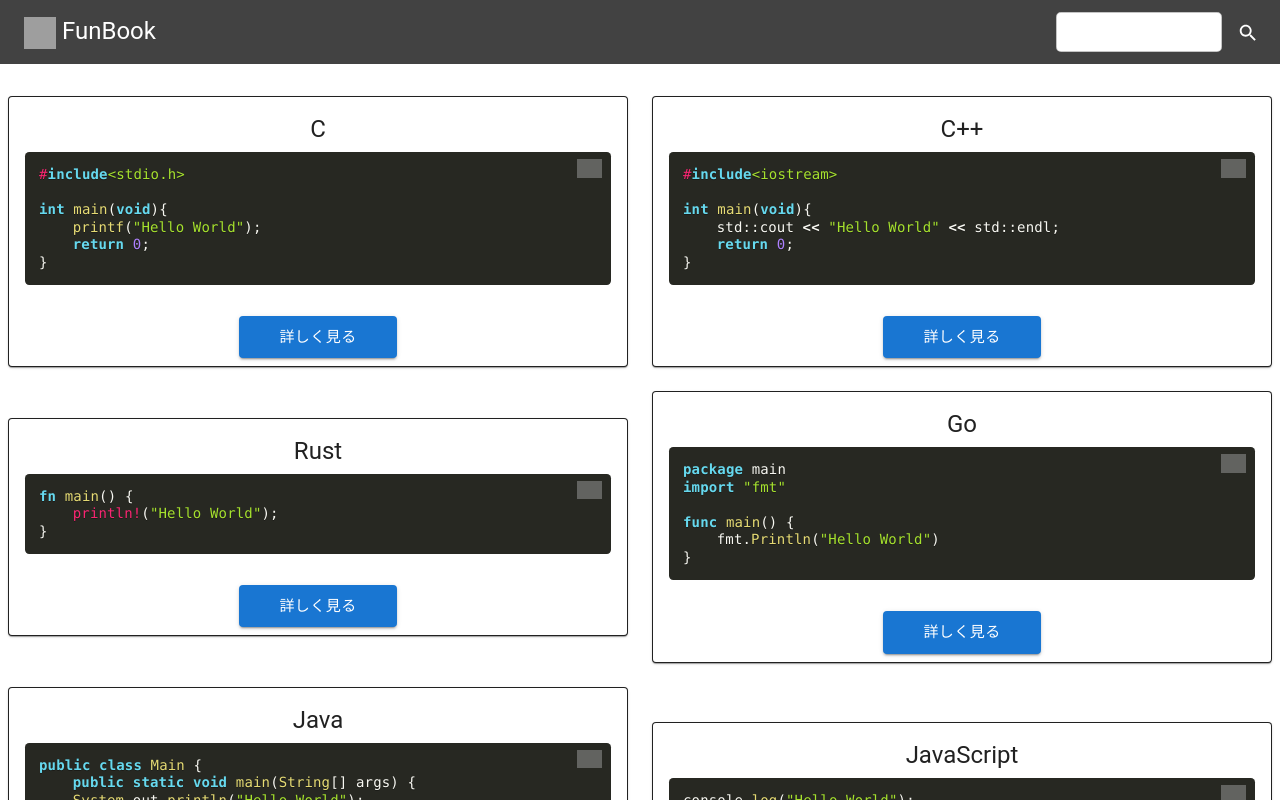
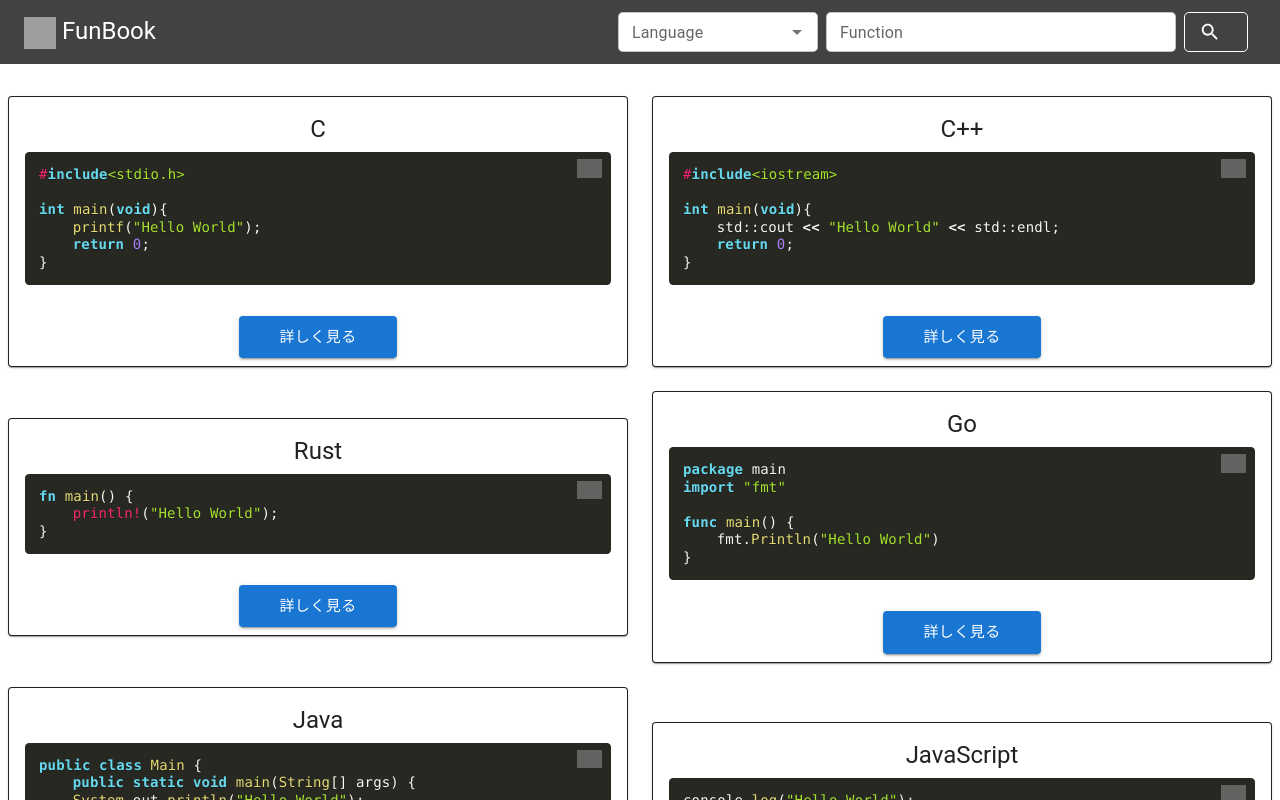
Before and after one commit to yashikota/funbook, a React (Vite) app: page / in a window 1280 px wide. Shown: the top 800 px of the page. Built offline with nearby package versions, Linux system fonts and the light colour scheme; grey boxes are pictures that could not be loaded.

Commit message:
add modal add search

```diff
--- a/src/App.tsx
+++ b/src/App.tsx
@@ -21,45 +21,45 @@ export default function App() {
                 justifyContent="center">
                 <Grid item xs={12} sm={6}>
                     <MediaCard
-                        title="C"
+                        language="C"
                         code={'#include<stdio.h>\n\nint main(void){\n\tprintf("Hello World");\n\treturn 0;\n}'}
-                        url="#" />
+                        />
                 </Grid>
                 <Grid item xs={12} sm={6}>
                     <MediaCard
-                        title="C++"
+                        language="C++"
                         code={'#include<iostream>\n\nint main(void){\n\tstd::cout << "Hello World" << std::endl;\n\treturn 0;\n}'}
-                        url="#" />
+                        />
                 </Grid>
                 <Grid item xs={12} sm={6}>
                     <MediaCard
-                        title="Rust"
+                        language="Rust"
                         code={'fn main() {\n\tprintln!("Hello World");\n}'}
-                        url="#" />
+                        />
                 </Grid>
                 <Grid item xs={12} sm={6}>
                     <MediaCard
-                        title="Go"
+                        language="Go"
                         code={'package main\nimport "fmt"\n\nfunc main() {\n\tfmt.Println("Hello World")\n}'}
-                        url="#" />
+                        />
                 </Grid>
                 <Grid item xs={12} sm={6}>
                     <MediaCard
-                        title="Java"
+                        language="Java"
                         code={'public class Main {\n\tpublic static void main(String[] args) {\n\tSystem.out.println("Hello World");\n\t}\n}'}
-                        url="#" />
+                        />
                 </Grid>
                 <Grid item xs={12} sm={6}>
                     <MediaCard
-                        title="JavaScript"
+                        language="JavaScript"
                         code={'console.log("Hello World");'}
-                        url="#" />
+                        />
                 </Grid>
                 <Grid item xs={12} sm={6}>
                     <MediaCard
-                        title="Python"
+                        language="Python"
                         code={'print("Hello World")'}
-                        url="#" />
+                        />
                 </Grid>
             </Grid>
         </>
--- a/src/components/Card.tsx
+++ b/src/components/Card.tsx
@@ -1,5 +1,4 @@
-import React from "react";
-import { useEffect } from "react";
+import { useEffect, useState } from "react";
 
 // UIライブラリ
 import Card from "@mui/material/Card";
@@ -7,11 +6,13 @@ import CardActions from "@mui/material/CardActions";
 import CardContent from "@mui/material/CardContent";
 import Button from "@mui/material/Button";
 import Typography from "@mui/material/Typography";
-import { Snackbar } from "@mui/material";
+import { Box, Modal, Snackbar } from "@mui/material";
 
 // シンタックスハイライト用
 import Prism from "prismjs";
 import "prismjs/themes/prism-okaidia.css";
+// import "prismjs/plugins/line-numbers/prism-line-numbers.js"
+// import "prismjs/plugins/line-numbers/prism-line-numbers.css"
 import "prismjs/components/prism-javascript";
 import "prismjs/components/prism-python";
 import "prismjs/components/prism-java";
@@ -21,11 +22,14 @@ import "prismjs/components/prism-c";
 import "prismjs/components/prism-cpp";
 
 // カードコンポーネント
-export const MediaCard = (props: { title: string; code: string; url: string; }) => {
-    const { title, code, url } = props;
+export const MediaCard = (props: { language: string; code: string; }) => {
+    const { language, code } = props;
 
     // コピー通知
-    const [open, setOpen] = React.useState(false);
+    const [copyOpen, setCopyOpen] = useState(false);
+
+    // モーダル
+    const [modalOpen, setModalOpen] = useState(false);
 
     // Prismの初期化
     useEffect(() => {
@@ -35,20 +39,36 @@ export const MediaCard = (props: { title: string; code: string; url: string; })
     // コードをクリップボードにコピー
     const handleCopyClick = () => {
         navigator.clipboard.writeText(code);
-        setOpen(true);
+        setCopyOpen(true);
     };
 
     // コピー通知を閉じる
-    const handleClose = () => {
-        setOpen(false);
+    const handleCopyClose = () => {
+        setCopyOpen(false);
     };
 
     // 言語名を取得
     const getLanguage = () => {
-        if (title === "C++") {
+        if (language === "C++") {
             return "cpp";
         }
-        return title.toLowerCase();
+        return language.toLowerCase();
+    };
+
+    const handleModalOpen = () => setModalOpen(true);
+    const handleModalClose = () => setModalOpen(false);
+
+    const style = {
+        // eslint-disable-next-line @typescript-eslint/prefer-as-const
+        position: 'absolute' as 'absolute',
+        top: '50%',
+        left: '50%',
+        transform: 'translate(-50%, -50%)',
+        width: 400,
+        bgcolor: 'background.paper',
+        border: '2px solid #000',
+        boxShadow: 24,
+        p: 4,
     };
 
     return (
@@ -56,7 +76,7 @@ export const MediaCard = (props: { title: string; code: string; url: string; })
             <Card sx={{ margin: "auto", border: 1 }}>
                 <CardContent>
 
-                    {/* タイトル */}
+                    {/* 言語名 */}
                     <Typography
                         gutterBottom
                         variant="h5"
@@ -64,7 +84,7 @@ export const MediaCard = (props: { title: string; code: string; url: string; })
                         margin="auto"
                         textAlign="center"
                     >
-                        {title}
+                        {language}
                     </Typography>
 
                     {/* ソースコード */}
@@ -72,12 +92,10 @@ export const MediaCard = (props: { title: string; code: string; url: string; })
                         variant="body2"
                         color="text.secondary"
                         sx={{
-                            whiteSpace: "pre-wrap",
                             position: "relative",
                             display: "flex",
                             alignItems: "center",
                             "& code": {
-                                // padding: "2px 5px",
                                 lineHeight: "1.25",
                                 overflowX: "auto",
                                 display: "block",
@@ -91,7 +109,7 @@ export const MediaCard = (props: { title: string; code: string; url: string; })
                             },
                         }}
                     >
-                        <pre style={{ width: "100%" }}>
+                        <pre className="line-numbers" style={{ width: "100%" }}>
                             <code className={`language-${getLanguage()}`}>
                                 {code}
                             </code>
@@ -112,25 +130,42 @@ export const MediaCard = (props: { title: string; code: string; url: string; })
                         >
                             <img src="https://zenn.dev/images/copy-icon.svg" alt="copy" width="25vw" />
                         </Button>
-                        <Snackbar open={open} autoHideDuration={1500} onClose={handleClose} message="コピーしました！" />
+                        <Snackbar open={copyOpen} autoHideDuration={1500} onClose={handleCopyClose} message="コピーしました！" />
                     </Typography>
                 </CardContent>
 
-                {/* ボタン */}
+                {/* モーダル */}
                 <CardActions>
                     <Button
                         size="large"
+                        onClick={handleModalOpen}
                         variant="contained"
+                        color="primary"
                         sx={{
                             margin: "auto",
                             px: 5,
                         }}
-                        href={url}
-                        target="_blank"
-                        rel="noopener"
                     >
                         詳しく見る
                     </Button>
+                    <Modal
+                        open={modalOpen}
+                        onClose={handleModalClose}
+                        aria-labelledby="modal-modal-title"
+                        aria-describedby="modal-modal-description"
+                    >
+                        <Box sx={style}>
+                            <Typography id="modal-modal-title" variant="h6" component="h2">
+                                関数名
+                            </Typography>
+                            <Typography id="modal-modal-description" sx={{ mt: 2 }}>
+                                引数
+                            </Typography>
+                            <Typography id="modal-modal-description" sx={{ mt: 2 }}>
+                                戻り値
+                            </Typography>
+                        </Box>
+                    </Modal>
                 </CardActions>
             </Card >
         </>
--- a/src/components/Header.tsx
+++ b/src/components/Header.tsx
@@ -1,10 +1,22 @@
-import { Link, TextField, Button } from "@mui/material";
+import { Link, TextField, Button, Autocomplete } from "@mui/material";
 import Box from "@mui/material/Box";
 import Toolbar from "@mui/material/Toolbar";
 import Typography from "@mui/material/Typography";
 import SearchIcon from "@mui/icons-material/Search";
 
 export const Header = () => {
+    const isSmallScreen = window.innerWidth <= 800;
+
+    const languages = [
+        { label: "C" },
+        { label: "C++" },
+        { label: "Java" },
+        { label: "Python" },
+        { label: "Go" },
+        { label: "Rust" },
+        { label: "JavaScript" },
+    ];
+
     return (
         <>
             <Box>
@@ -20,7 +32,7 @@ export const Header = () => {
                         component="div"
                         sx={{ flexGrow: 1 }}>
                         <Link
-                            sx={{ textDecoration: "none", color: "white" }}
+                            sx={{ textDecoration: "none", color: "white", mr: 1 }}
                             target="_blank"
                             rel="noopener noreferrer"
                             href="https://funbook.pages.dev">
@@ -35,30 +47,45 @@ export const Header = () => {
                         </Link>
                     </Typography>
 
+                    {/* 言語選択 */}
+                    <Autocomplete
+                        disablePortal
+                        id="SearchLanguage"
+                        size="small"
+                        options={languages}
+                        sx={{
+                            width: 200,
+                            backgroundColor: "white",
+                            borderRadius: "5px",
+                            mr: 1,
+                        }}
+                        renderInput={(params) => <TextField {...params} label="Language" />}
+                    />
+
                     {/* 検索バー */}
                     <TextField
                         sx={{
                             backgroundColor: "white",
                             borderRadius: "5px",
-                            width: "13vw",
+                            width: 350
                         }}
                         id="search"
+                        label="Function"
                         variant="outlined"
                         size="small"
                     />
                     <Button
                         sx={{
                             color: "white",
+                            variant: "outlined",
                             borderRadius: "5px",
-                            ml: 1,
-                            width: "2vw",
-                            display: "inline-block",
-                            minHeight: 0,
-                            minWidth: 0,
+                            border: "1px solid white",
+                            margin: "0 0.5rem",
+                            padding: "0.5rem 1rem",
                         }}
                         size="large"
+                        // TODO: アイコンが少し左にずれている
                         startIcon={<SearchIcon />}
-                        style={{ height: "2.3rem" }}
                     >
                     </Button>
                 </Toolbar>
```
